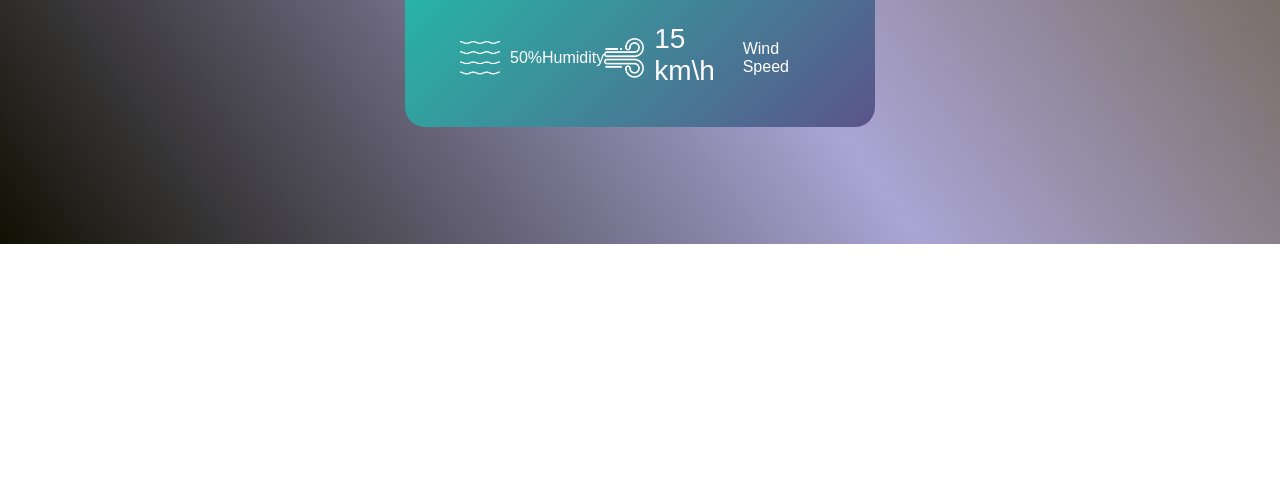
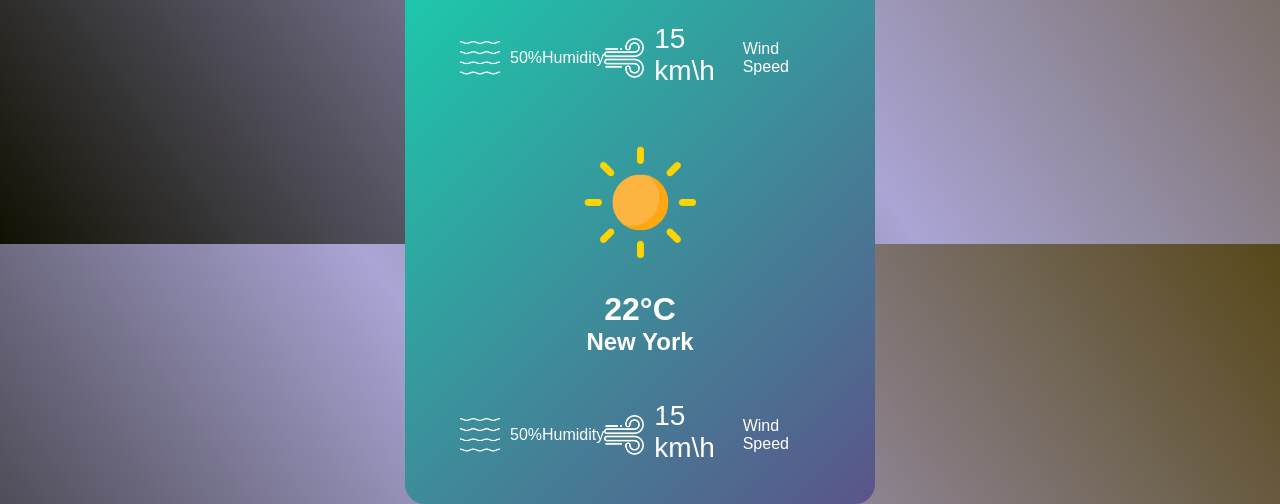
Before and after one commit to latikaguptak/Weather_Application, a plain HTML site: page index.html in a window 1280 px wide. Shown: the part 556-1060 px from the top of the page. Before the commit the page ends 800 px from the top, so only its background shows below. Drawn offline with Linux system fonts and the light colour scheme; no server answers.

Commit message:
update all files

```diff
--- a/index.html
+++ b/index.html
@@ -54,5 +54,22 @@
       checkWeather(searchBox);
      })
     </script>
+    <div>
+      <img src="images/clear.png" class="weather_icon" />
+      <h1 class="temp">22°C</h1>
+      <h2 class="city">New York</h2>
+      <div class="details">
+        <div class="col">
+          <img src="images/humidity.png" />
+          <div class="Humidity">50%</div>
+          <p>Humidity</p>
+        </div>
+        <div class="col">
+          <img src="images/wind.png" />
+          <div class="Wind_Speed">15 km\h</div>
+          <p>Wind Speed</p>
+        </div>
+      </div>
+    </div>
   </body>
 </html>
```
